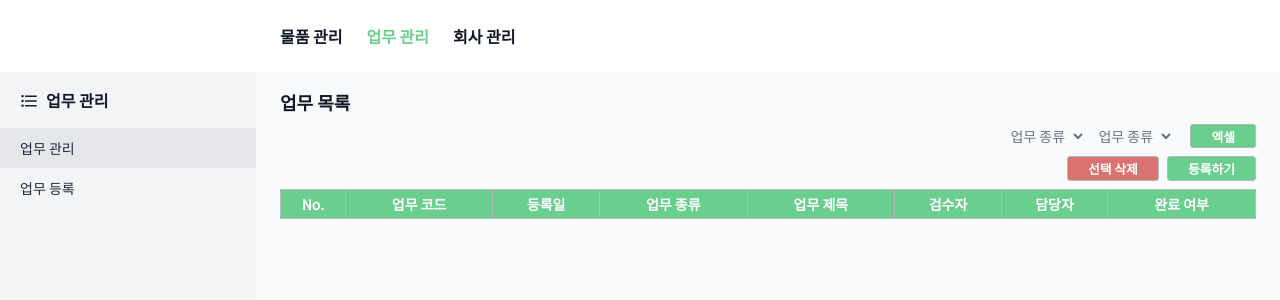
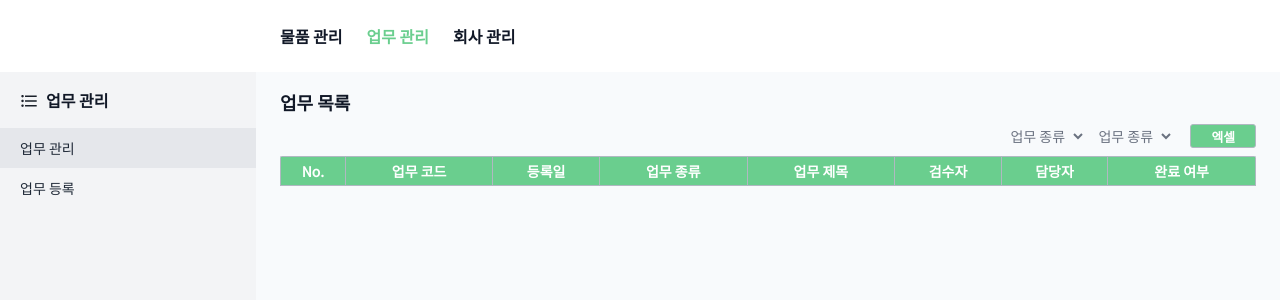
Before and after one commit to TradeCenterProject/FE_TradeCenter, a Next.js app: page /tasks/lists in a window 1280 px wide. Shown: the top 300 px of the page. Built offline with nearby package versions, Linux system fonts and the light colour scheme.

Commit message:
#31 Add: Table uploadable 여부에 따라 버튼 나타나도록 설정

```diff
--- a/components/common/Table.tsx
+++ b/components/common/Table.tsx
@@ -4,6 +4,7 @@ import Button from "./Button";
 
 interface TableProps<T> {
   dataList: T[];
+  uploadable?: boolean;
   checkable?: boolean;
   thead: string[];
   checkedIds?: Set<number>;
@@ -13,6 +14,7 @@ interface TableProps<T> {
 
 const Table = <T extends ProductType>({
   dataList,
+  uploadable,
   checkable,
   thead,
   setDataList,
@@ -56,10 +58,12 @@ const Table = <T extends ProductType>({
 
   return (
     <div className="h-[calc(100vh-25rem)] space-y-2 overflow-hidden overflow-y-auto rounded-sm">
-      <div className="flex justify-end gap-2">
-        <Button color="red" value="선택 삭제" handleClick={onDeleteRow} />
-        <Button color="green" value="등록하기" handleClick={handleUpload} />
-      </div>
+      {uploadable && (
+        <div className="flex justify-end gap-2">
+          <Button color="red" value="선택 삭제" handleClick={onDeleteRow} />
+          <Button color="green" value="등록하기" handleClick={handleUpload} />
+        </div>
+      )}
       <table className="w-full rounded-sm text-center text-sm">
         <thead className="sticky top-[-1px] bg-primary text-white">
           <tr className="[&>th]:border [&>th]:border-borderColor [&>th]:py-1 [&>th]:font-semibold">
--- a/pages/products/upload.tsx
+++ b/pages/products/upload.tsx
@@ -165,6 +165,7 @@ const ProductUploadPage = () => {
           </Form>
         </div>
         <Table
+          uploadable
           checkable
           thead={PRODUCT_LIST_THEADS}
           dataList={dataList}
```
